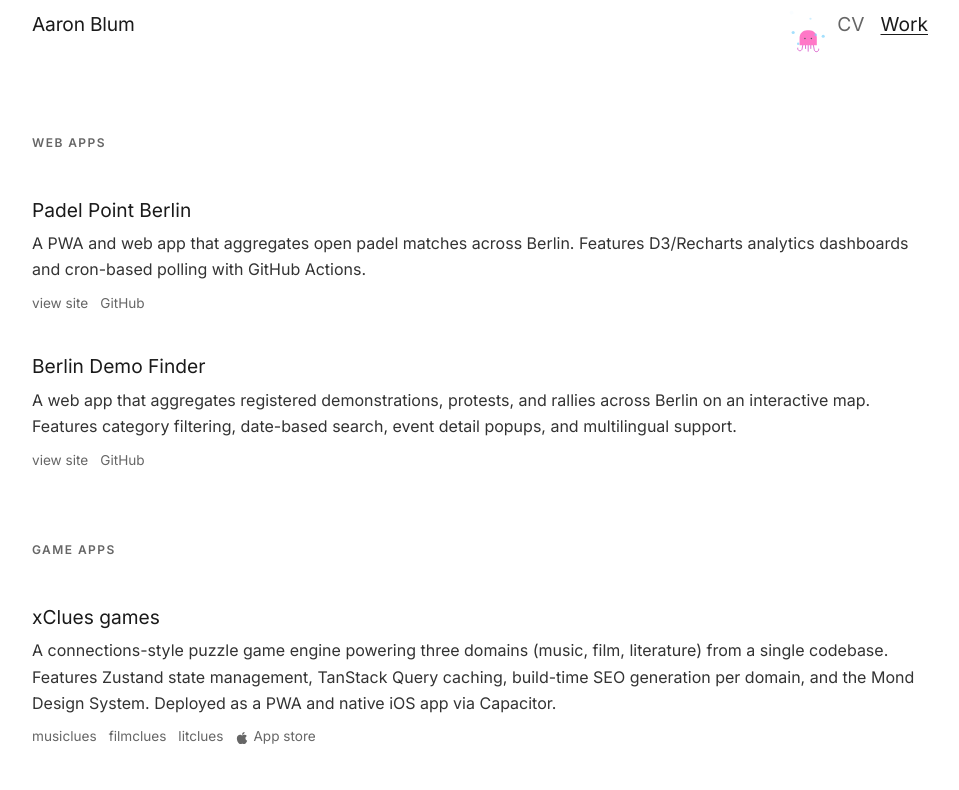
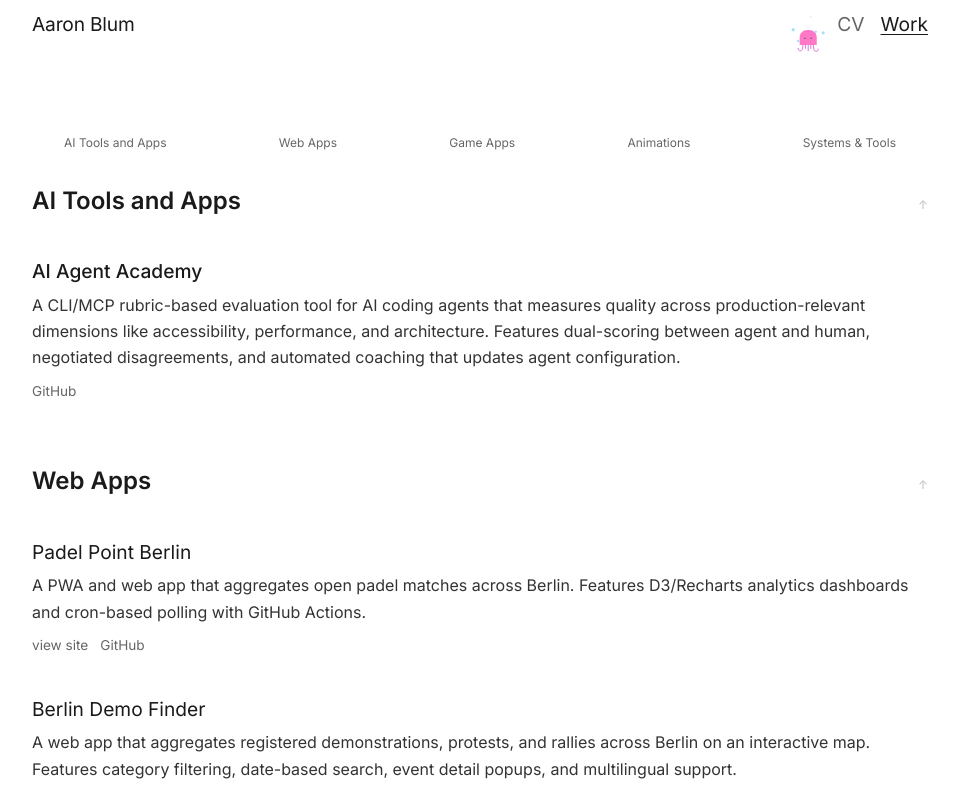
Before and after one commit to blumaa/port-clean, a React (Vite) app: page /work in a window 1280 px wide. Shown: the top 790 px of the page, without its empty margins (160-1119 px from the left). Built offline with nearby package versions, Linux system fonts and the light colour scheme.

Commit message:
add aaa to work page and redesign

```diff
--- a/src/data/projects.ts
+++ b/src/data/projects.ts
@@ -1,6 +1,7 @@
-export type ProjectCategory = 'apps' | 'games' | 'animations' | 'systems'
+export type ProjectCategory = 'ai' | 'apps' | 'games' | 'animations' | 'systems'
 
 export const projectCategories: Record<ProjectCategory, string> = {
+  ai: 'AI Tools and Apps',
   apps: 'Web Apps',
   games: 'Game Apps',
   animations: 'Animations',
@@ -21,6 +22,14 @@ export interface Project {
 }
 
 export const projects: Project[] = [
+  {
+    id: 'ai-agent-academy',
+    name: 'AI Agent Academy',
+    category: 'ai',
+    description:
+      'A CLI/MCP rubric-based evaluation tool for AI coding agents that measures quality across production-relevant dimensions like accessibility, performance, and architecture. Features dual-scoring between agent and human, negotiated disagreements, and automated coaching that updates agent configuration.',
+    githubUrl: 'https://github.com/blumaa/ai-agent-academy',
+  },
   {
     id: 'xclues',
     name: 'xClues games',
--- a/src/pages/HomePage.tsx
+++ b/src/pages/HomePage.tsx
@@ -24,7 +24,6 @@ function HomePage() {
         ],
         knowsAbout: ['React', 'TypeScript', 'Design Systems', 'SVG Animation', 'GSAP', 'Frontend Development'],
       }) }} />
-      <h1 className="home-h1">Aaron Blum</h1>
       <p>
         I'm a frontend developer who lives in that sweet spot between design and engineering. I build design systems, component libraries, web apps, and
         SVG animations— aiming to create products that are accessible, inviting, and engage the user.
--- a/src/pages/WorkPage.tsx
+++ b/src/pages/WorkPage.tsx
@@ -3,7 +3,7 @@ import { ProjectTitle } from '../components/molecules/ProjectTitle'
 import { ProjectLinks } from '../components/molecules/ProjectLinks'
 import { PageMeta } from '../components/PageMeta'
 
-const categoryOrder: ProjectCategory[] = ['apps', 'games', 'animations', 'systems']
+const categoryOrder: ProjectCategory[] = ['ai', 'apps', 'games', 'animations', 'systems']
 
 function WorkPage() {
   return (
@@ -13,12 +13,22 @@ function WorkPage() {
         description="Web apps, games, design systems, and SVG animations by Aaron Blum."
         path="/work"
       />
+      <nav id="top" className="category-nav">
+        {categoryOrder.map((category) => (
+          <a key={category} href={`#${category}`}>
+            {projectCategories[category]}
+          </a>
+        ))}
+      </nav>
       {categoryOrder.map((category) => {
         const categoryProjects = projects.filter((p) => p.category === category)
         if (categoryProjects.length === 0) return null
         return (
-          <section key={category}>
-            <h2>{projectCategories[category]}</h2>
+          <section key={category} id={category}>
+            <div className="section-heading">
+              <h2>{projectCategories[category]}</h2>
+              <a href="#top" className="back-to-top" aria-label="Back to top">&uarr;</a>
+            </div>
             {categoryProjects.map((project) => (
               <div key={project.id} className="experience-entry single-col">
                 <div className="entry-content">
--- a/src/styles.css
+++ b/src/styles.css
@@ -77,6 +77,8 @@
 
 html {
   font-size: 16px;
+  scroll-behavior: smooth;
+  scroll-padding-top: calc(var(--nav-height) + var(--space-4));
   -webkit-font-smoothing: antialiased;
   -moz-osx-font-smoothing: grayscale;
 }
@@ -308,6 +310,31 @@ section > h2 {
   padding-bottom: var(--space-3);
 }
 
+.section-heading {
+  display: flex;
+  align-items: baseline;
+  margin-bottom: var(--space-8);
+  padding-bottom: var(--space-3);
+}
+
+.section-heading h2 {
+  margin-bottom: 0;
+  padding-bottom: 0;
+}
+
+.back-to-top {
+  margin-left: auto;
+  font-size: var(--text-xs);
+  color: var(--color-muted);
+  text-decoration: none;
+  opacity: 0.4;
+  transition: opacity var(--transition-base);
+}
+
+.back-to-top:hover {
+  opacity: 1;
+}
+
 /* Two-column grid */
 
 .experience-entry,
@@ -420,6 +447,29 @@ section > h2 {
   font-size: 0.8rem;
   color: var(--color-muted);
   font-weight: var(--font-medium);
+}
+
+/* ============================================
+   Work Page — Category Nav
+   ============================================ */
+
+.category-nav {
+  display: flex;
+  gap: var(--space-2);
+  padding-bottom: var(--space-4);
+  margin-bottom: var(--space-4);
+  font-size: var(--text-xs);
+}
+
+.category-nav a {
+  color: var(--color-muted);
+  text-decoration: none;
+}
+
+.category-nav a:hover {
+  text-decoration: underline;
+  text-underline-offset: 3px;
+  opacity: var(--hover-opacity);
 }
 
 /* ============================================
```
Also changed, not shown: 1 other file (tests, documents, lock files or other folders).
